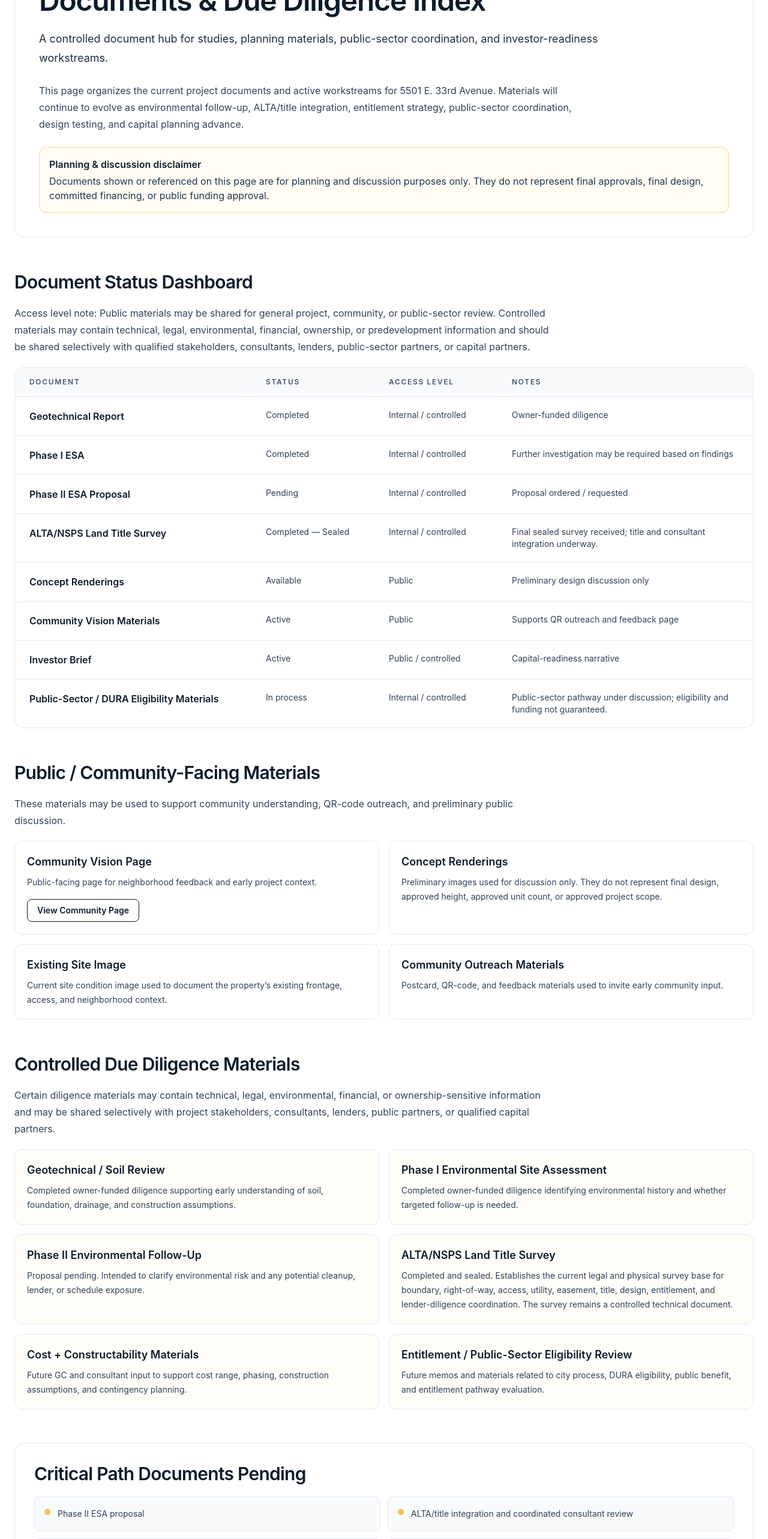
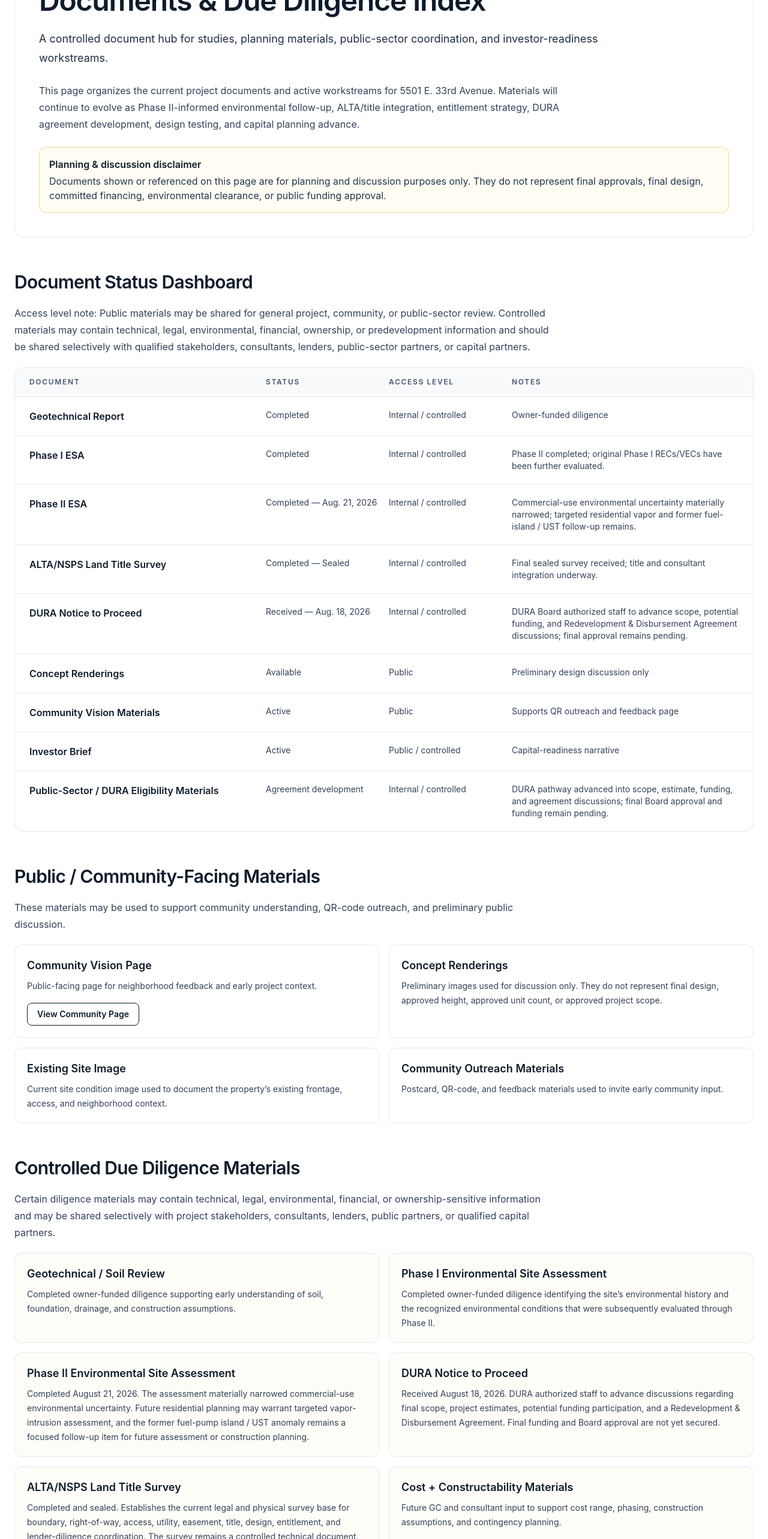
Before and after one commit to martinez-frank/5501-forward-site, a Next.js app: page /documents in a window 1280 px wide. Shown: the part 220-2786 px from the top of the page at 60% size. Built offline with nearby package versions, Linux system fonts and the light colour scheme.

Commit message:
Update document status for completed Phase II and DURA advancement

```diff
--- a/app/documents/page.tsx
+++ b/app/documents/page.tsx
@@ -3,13 +3,14 @@ import Link from 'next/link'
 
 const documentStatuses = [
   { name: 'Geotechnical Report', status: 'Completed', access: 'Internal / controlled', notes: 'Owner-funded diligence' },
-  { name: 'Phase I ESA', status: 'Completed', access: 'Internal / controlled', notes: 'Further investigation may be required based on findings' },
-  { name: 'Phase II ESA Proposal', status: 'Pending', access: 'Internal / controlled', notes: 'Proposal ordered / requested' },
+  { name: 'Phase I ESA', status: 'Completed', access: 'Internal / controlled', notes: 'Phase II completed; original Phase I RECs/VECs have been further evaluated.' },
+  { name: 'Phase II ESA', status: 'Completed — Aug. 21, 2026', access: 'Internal / controlled', notes: 'Commercial-use environmental uncertainty materially narrowed; targeted residential vapor and former fuel-island / UST follow-up remains.' },
   { name: 'ALTA/NSPS Land Title Survey', status: 'Completed — Sealed', access: 'Internal / controlled', notes: 'Final sealed survey received; title and consultant integration underway.' },
+  { name: 'DURA Notice to Proceed', status: 'Received — Aug. 18, 2026', access: 'Internal / controlled', notes: 'DURA Board authorized staff to advance scope, potential funding, and Redevelopment & Disbursement Agreement discussions; final approval remains pending.' },
   { name: 'Concept Renderings', status: 'Available', access: 'Public', notes: 'Preliminary design discussion only' },
   { name: 'Community Vision Materials', status: 'Active', access: 'Public', notes: 'Supports QR outreach and feedback page' },
   { name: 'Investor Brief', status: 'Active', access: 'Public / controlled', notes: 'Capital-readiness narrative' },
-  { name: 'Public-Sector / DURA Eligibility Materials', status: 'In process', access: 'Internal / controlled', notes: 'Public-sector pathway under discussion; eligibility and funding not guaranteed.' },
+  { name: 'Public-Sector / DURA Eligibility Materials', status: 'Agreement development', access: 'Internal / controlled', notes: 'DURA pathway advanced into scope, estimate, funding, and agreement discussions; final Board approval and funding remain pending.' },
 ] as const
 
 type PublicMaterial = {
@@ -50,12 +51,17 @@ const controlledMaterials = [
   {
     title: 'Phase I Environmental Site Assessment',
     description:
-      'Completed owner-funded diligence identifying environmental history and whether targeted follow-up is needed.',
+      'Completed owner-funded diligence identifying the site’s environmental history and the recognized environmental conditions that were subsequently evaluated through Phase II.',
   },
   {
-    title: 'Phase II Environmental Follow-Up',
+    title: 'Phase II Environmental Site Assessment',
     description:
-      'Proposal pending. Intended to clarify environmental risk and any potential cleanup, lender, or schedule exposure.',
+      'Completed August 21, 2026. The assessment materially narrowed commercial-use environmental uncertainty. Future residential planning may warrant targeted vapor-intrusion assessment, and the former fuel-pump island / UST anomaly remains a focused follow-up item for future assessment or construction planning.',
+  },
+  {
+    title: 'DURA Notice to Proceed',
+    description:
+      'Received August 18, 2026. DURA authorized staff to advance discussions regarding final scope, project estimates, potential funding participation, and a Redevelopment & Disbursement Agreement. Final funding and Board approval are not yet secured.',
   },
   {
     title: 'ALTA/NSPS Land Title Survey',
@@ -69,17 +75,17 @@ const controlledMaterials = [
   {
     title: 'Entitlement / Public-Sector Eligibility Review',
     description:
-      'Future memos and materials related to city process, DURA eligibility, public benefit, and entitlement pathway evaluation.',
+      'Ongoing materials related to city process, DURA eligibility, public benefit, final project scope, and entitlement pathway evaluation.',
   },
 ] as const
 
 const pendingDocuments = [
-  'Phase II ESA proposal',
+  'Phase II-informed environmental follow-up scope — residential vapor / former fuel-island UST evaluation as warranted',
   'ALTA/title integration and coordinated consultant review',
   'Consultant scope matrix',
   'Preliminary cost range',
   'Entitlement path memo',
-  'Public-sector eligibility memo',
+  'DURA final scope, project estimate, and Redevelopment & Disbursement Agreement materials',
   'Capital stack framework',
   'Investor / Lender Decision Package',
   'Updated community outreach summary',
@@ -101,12 +107,12 @@ export default function DocumentsPage() {
           A controlled document hub for studies, planning materials, public-sector coordination, and investor-readiness workstreams.
         </p>
         <p className="max-w-[90ch] text-base leading-7 text-slate-700">
-          This page organizes the current project documents and active workstreams for 5501 E. 33rd Avenue. Materials will continue to evolve as environmental follow-up, ALTA/title integration, entitlement strategy, public-sector coordination, design testing, and capital planning advance.
+          This page organizes the current project documents and active workstreams for 5501 E. 33rd Avenue. Materials will continue to evolve as Phase II-informed environmental follow-up, ALTA/title integration, entitlement strategy, DURA agreement development, design testing, and capital planning advance.
         </p>
         <div className="rounded-xl border border-[#f2c14e]/60 bg-[#fffdf4] p-4 text-sm leading-6 text-[#23364d] sm:text-base">
           <p className="font-semibold text-[#0d1b2a]">Planning &amp; discussion disclaimer</p>
           <p className="mt-1">
-            Documents shown or referenced on this page are for planning and discussion purposes only. They do not represent final approvals, final design, committed financing, or public funding approval.
+            Documents shown or referenced on this page are for planning and discussion purposes only. They do not represent final approvals, final design, committed financing, environmental clearance, or public funding approval.
           </p>
         </div>
       </section>
```
